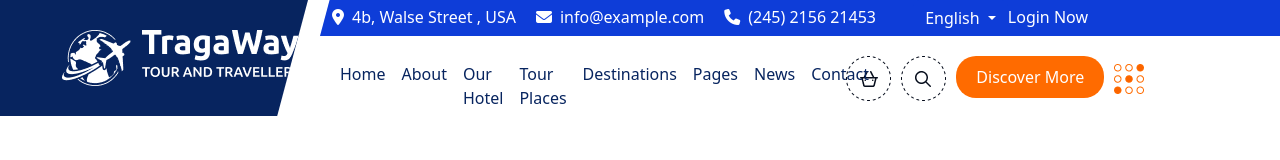
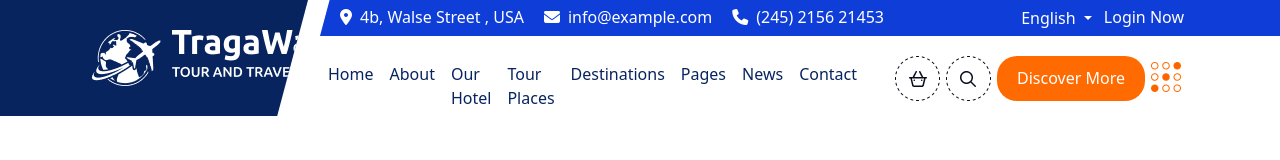
Before and after one commit to workspaceshihab/TragaWay, a plain HTML site: page index.html in a window 1280 px wide. Drawn offline with nearby package versions, Linux system fonts and the light colour scheme.

Commit message:
fixed Navbar

```diff
--- a/assets/css/style.scss
+++ b/assets/css/style.scss
@@ -2,9 +2,12 @@ $primary_color: #07245F;
 $white_color: #FFFFFF;
 $button_color: #FF6B00;
 $topbar_color: #0E3DD8;
-;
 
-// Header Area
+
+
+
+
+// 1. Header Area
 // logo area
 .header_area {
     // background-color: $primary_color;
@@ -16,28 +19,26 @@ $topbar_color: #0E3DD8;
         clip-path: polygon(0 0, 100% 0%, 90% 100%, 0% 100%);
 
 
-        img {
-            padding: 30px 0;
+        .logo {
+            padding: 30px;
         }
     }
 }
 
-.nav_bg {
-    padding-right: 20%;
-}
-
 .menu_bg {
     background-color: $white_color;
+    padding: 0 !important;
 }
 
 // topbar services area
 .top_bar {
     background-color: $topbar_color;
-    padding-right: 20% !important;
+    // padding-right: 20% !important;
     clip-path: polygon(1.0% 0%, 100% 0%, 100% 100%, 0% 100%);
 }
 
 .top_bar_services {
+    padding-left: 20px;
 
     div {
         padding-right: 20px;
@@ -57,6 +58,8 @@ $topbar_color: #0E3DD8;
 // topbar User Area
 
 .top_bar_user {
+    padding-right: 10% !important;
+
     .dropdown {
         .btn {
             background-color: $topbar_color;
@@ -78,9 +81,6 @@ $topbar_color: #0E3DD8;
 .dropdown-item {
     color: $primary_color !important;
 }
-
-
-
 
 // Menu
 .nav_logo {
@@ -109,17 +109,16 @@ $topbar_color: #0E3DD8;
     }
 }
 
-
-
 // navbar extend
 .nav_extended {
     margin-top: 20px;
+    display: flex;
+    justify-content: end;
 
     a {
         color: $white_color;
         text-decoration: none;
         margin: 0 3px;
-
     }
 
     .menu_button {
@@ -127,4 +126,10 @@ $topbar_color: #0E3DD8;
         padding: 10px 20px;
         border-radius: 20px;
     }
+
+    .nav_bar_bar {
+        margin-top: 6px;
+    }
 }
+
+// 2. Hero Area
--- a/index.html
+++ b/index.html
@@ -21,19 +21,20 @@
                 <div class="col-md-3 nav_logo">
                     <!-- Logo Area  -->
                     <div class="logo_area">
-                        <img src="./assets/img/logo.png" alt="">
+                        <img class="logo" src="./assets/img/logo.png" alt="">
                     </div>
                 </div>
                 <div class="col-md-9 menu_bg">
-                    <div class="row">
                     <div class="top_bar">
-                            <div class="col-md-12">
+                        <div class="col-md-12 main_top_bar">
                             <!-- Topbar Contact Area  -->
                             <div class="d-flex justify-content-between">
                                 <div class="top_bar_services d-flex">
                                     <!-- Location  -->
                                     <div class="top_location">
-                                            <a href="#"><i class="fa-solid fa-location-dot"></i>4b, Walse Street , USA
+                                        <a href="#"><i class="fa-solid fa-location-dot"></i>4b, Walse Street
+                                            ,
+                                            USA
                                         </a>
                                     </div>
                                     <!-- Mail  -->
@@ -66,9 +67,10 @@
                             </div>
                         </div>
                     </div>
+
                     <!-- Nav Area  -->
                     <div class="nav_area">
-                            <div class="col-md-12">
+
                         <div class="row">
                             <div class="col-md-7">
                                 <!-- Menu -->
@@ -83,12 +85,10 @@
                                         <div class="collapse navbar-collapse" id="navbarSupportedContent">
                                             <ul class="navbar-nav me-auto mb-2 mb-lg-0">
                                                 <li class="nav-item">
-                                                            <a class="nav-link active" aria-current="page"
-                                                                href="#">Home</a>
+                                                    <a class="nav-link active" aria-current="page" href="#">Home</a>
                                                 </li>
                                                 <li class="nav-item">
-                                                            <a class="nav-link active" aria-current="page"
-                                                                href="#">About</a>
+                                                    <a class="nav-link active" aria-current="page" href="#">About</a>
                                                 </li>
                                                 <li class="nav-item">
                                                     <a class="nav-link active" aria-current="page" href="#">Our
@@ -103,16 +103,13 @@
                                                         href="#">Destinations</a>
                                                 </li>
                                                 <li class="nav-item">
-                                                            <a class="nav-link active" aria-current="page"
-                                                                href="#">Pages</a>
+                                                    <a class="nav-link active" aria-current="page" href="#">Pages</a>
                                                 </li>
                                                 <li class="nav-item">
-                                                            <a class="nav-link active" aria-current="page"
-                                                                href="#">News</a>
+                                                    <a class="nav-link active" aria-current="page" href="#">News</a>
                                                 </li>
                                                 <li class="nav-item">
-                                                            <a class="nav-link active" aria-current="page"
-                                                                href="#">Contact</a>
+                                                    <a class="nav-link active" aria-current="page" href="#">Contact</a>
                                                 </li>
                                             </ul>
                                         </div>
@@ -130,14 +127,14 @@
                                     </a>
                                     <a class="menu_button" href="#">Discover More</a>
                                     <a href="#">
-                                                <img src="./assets/img/bar.png" alt="">
+                                        <img class="nav_bar_bar" src="./assets/img/bar.png" alt="">
                                     </a>
                                 </div>
                             </div>
                         </div>
+
                     </div>
-                        </div>
-                    </div>
+
                 </div>
             </div>
 
```
Also changed, not shown: assets/css/style.css, 1 other file. Lines whose indentation alone changed are shown as unchanged.
